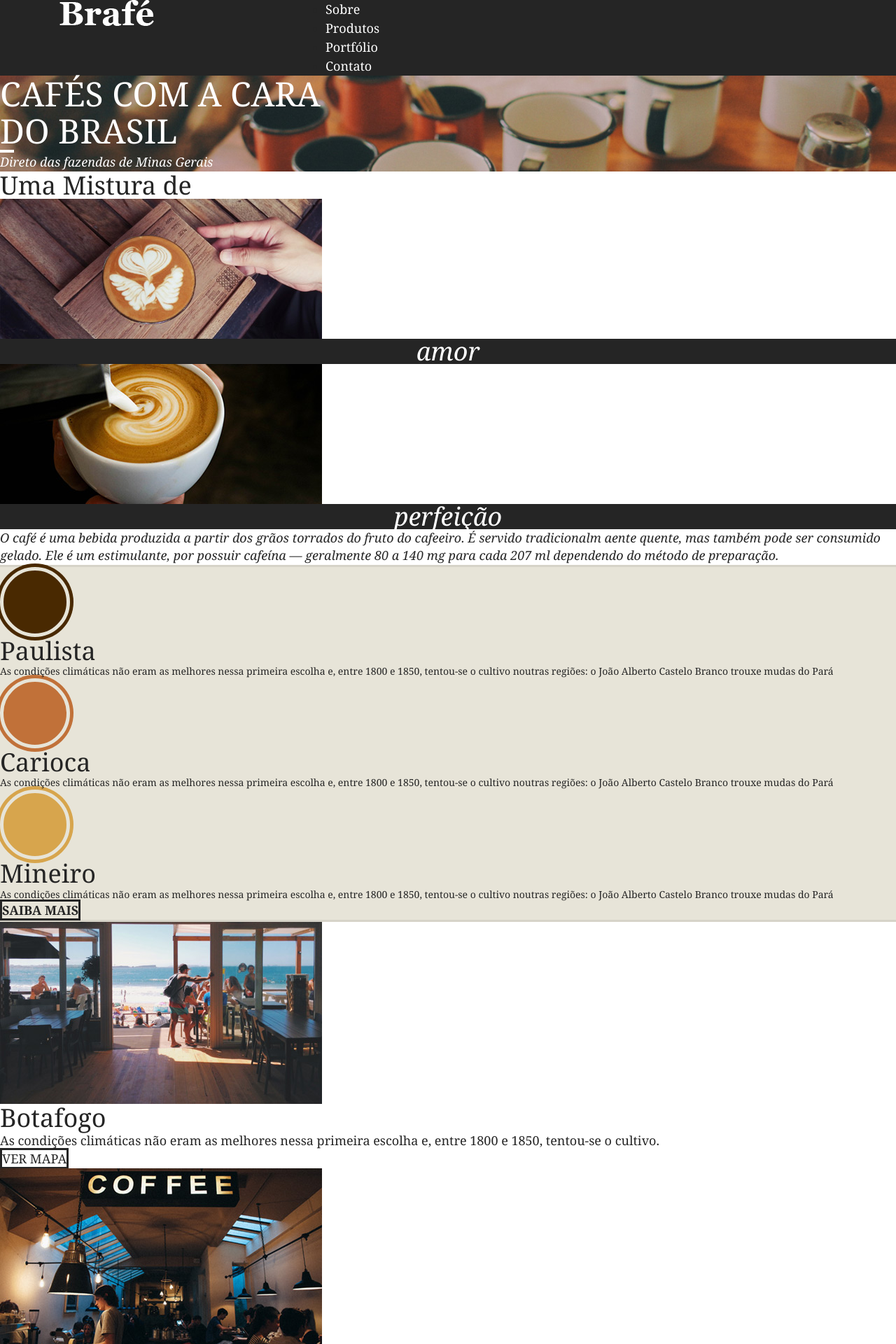
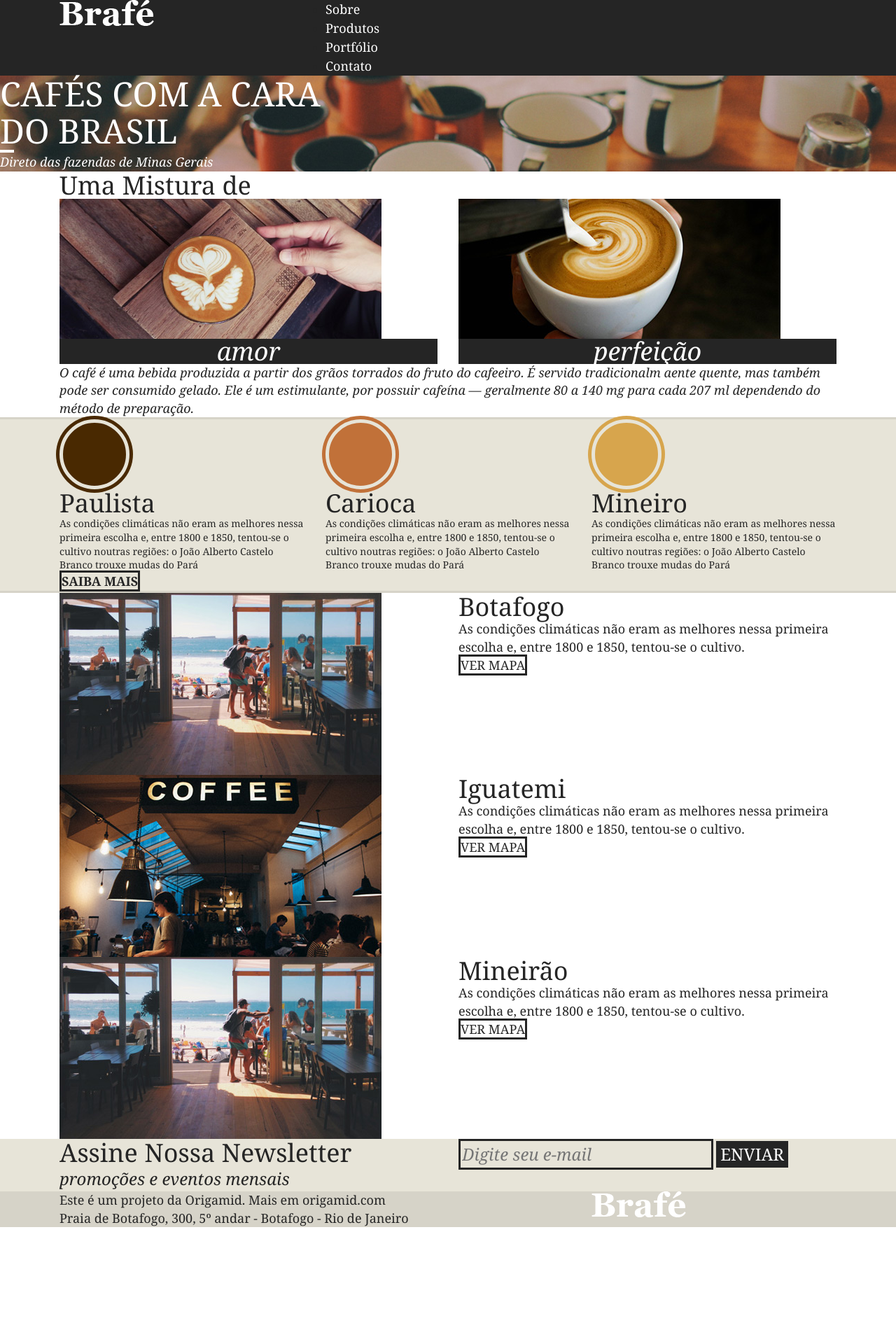
Before and after one commit to jgdj01/origamid-cursos, a PHP site: page / in a window 1280 px wide. Shown: the top 1920 px of the page at 70% size. After the commit the page ends 1753 px from the top, so only its background shows below. Run offline with PHP 8.4, Linux system fonts and the light colour scheme.

Commit message:
Brafé 1 - Bootstrap - HTML

```diff
--- a/css-avancado-posicionamento/brafe-1-bootstrap/css/style.css
+++ b/css-avancado-posicionamento/brafe-1-bootstrap/css/style.css
@@ -1,6 +1,11 @@
 /* Reset */
 
-body, h1, h2, h3, p, ul {
+body,
+h1,
+h2,
+h3,
+p,
+ul {
   padding: 0px;
   margin: 0px;
 }
@@ -12,6 +17,11 @@ body {
 
 * {
   box-sizing: border-box;
+}
+
+img {
+  display: block;
+  max-width: 100%;
 }
 
 /* Menu */
@@ -29,7 +39,7 @@ body {
 /* Intro */
 
 .intro {
-	background: url('../img/bg-intro.jpg') no-repeat center center;
+  background: url("../img/bg-intro.jpg") no-repeat center center;
   background-size: cover;
   color: #fff;
 }
@@ -40,7 +50,7 @@ body {
 }
 
 .intro h1::after {
-	content: '';
+  content: "";
   display: block;
   width: 20px;
   height: 4px;
@@ -88,7 +98,7 @@ body {
 }
 
 .produtos-item h2::before {
-	content: '';
+  content: "";
   display: block;
   width: 100px;
   height: 100px;
--- a/css-avancado-posicionamento/brafe-1-bootstrap/index.html
+++ b/css-avancado-posicionamento/brafe-1-bootstrap/index.html
@@ -32,14 +32,14 @@
 		<p>Direto das fazendas de Minas Gerais</p>
 	</main>
 
-	<section class="sobre">
+	<section class="sobre container">
 		<h2>Uma Mistura de</h2>
-		<div>
-			<div class="sobre-item">
+		<div class="row">
+			<div class="col-sm sobre-item">
 				<img src="img/cafe-1.jpg">
 				<h3>amor</h3>
 			</div>
-			<div class="sobre-item">
+			<div class="col-sm sobre-item">
 				<img src="img/cafe-2.jpg">
 				<h3>perfeição</h3>
 			</div>
@@ -50,30 +50,37 @@
 	</section>
 
 	<section class="produtos">
-		<div>
-			<div class="produtos-item">
+		<div class="container">
+			<div class="row">
+				<div class="produtos-item col-sm">
 					<h2 class="produtos-paulista">Paulista</h2>
-				<p>As condições climáticas não eram as melhores nessa primeira escolha e, entre 1800 e 1850, tentou-se o
+					<p>As condições climáticas não eram as melhores nessa primeira escolha e, entre 1800 e 1850,
+						tentou-se o
 						cultivo noutras regiões: o João Alberto Castelo Branco trouxe mudas do Pará</p>
 				</div>
-			<div class="produtos-item">
+				<div class="produtos-item col-sm">
 					<h2 class="produtos-carioca">Carioca</h2>
-				<p>As condições climáticas não eram as melhores nessa primeira escolha e, entre 1800 e 1850, tentou-se o
+					<p>As condições climáticas não eram as melhores nessa primeira escolha e, entre 1800 e 1850,
+						tentou-se o
 						cultivo noutras regiões: o João Alberto Castelo Branco trouxe mudas do Pará</p>
 				</div>
-			<div class="produtos-item">
+				<div class="produtos-item col-sm">
 					<h2 class="produtos-mineiro">Mineiro</h2>
-				<p>As condições climáticas não eram as melhores nessa primeira escolha e, entre 1800 e 1850, tentou-se o
+					<p>As condições climáticas não eram as melhores nessa primeira escolha e, entre 1800 e 1850,
+						tentou-se o
 						cultivo noutras regiões: o João Alberto Castelo Branco trouxe mudas do Pará</p>
 				</div>
 			</div>
 			<a class="produtos-btn" href="#">Saiba Mais</a>
+		</div>
 	</section>
 
-	<section class="locais">
-		<div class="locais-item">
+	<section class="locais container">
+		<div class="locais-item row">
+			<div class="col-sm">
 				<img src="img/botafogo.jpg" alt="Brafé unidade Botafogo">
-			<div>
+			</div>
+			<div class="col-sm">
 				<h2>Botafogo</h2>
 				<p>As condições climáticas não eram as melhores nessa primeira escolha e, entre 1800 e 1850, tentou-se o
 					cultivo.</p>
@@ -81,9 +88,11 @@
 			</div>
 		</div>
 
-		<div class="locais-item">
+		<div class="locais-item row">
+			<div class="col-md">
 				<img src="img/iguatemi.jpg" alt="Brafé unidade Iguatemi">
-			<div>
+			</div>
+			<div class="col-sm">
 				<h2>Iguatemi</h2>
 				<p>As condições climáticas não eram as melhores nessa primeira escolha e, entre 1800 e 1850, tentou-se o
 					cultivo.</p>
@@ -91,9 +100,11 @@
 			</div>
 		</div>
 
-		<div class="locais-item">
+		<div class="locais-item row">
+			<div class="col-sm">
 				<img src="img/botafogo.jpg" alt="Brafé unidade Mineirão">
-			<div>
+			</div>
+			<div class="col-sm">
 				<h2>Mineirão</h2>
 				<p>As condições climáticas não eram as melhores nessa primeira escolha e, entre 1800 e 1850, tentou-se o
 					cultivo.</p>
@@ -104,24 +115,33 @@
 	</section>
 
 	<section class="assine">
-		<div>
-			<div class="assine-info">
+		<div class="container">
+			<div class="row">
+				<div class="assine-info col-sm">
 					<h2>Assine Nossa Newsletter</h2>
 					<p>promoções e eventos mensais</p>
 				</div>
-			<form>
+				<form class="col-sm">
 					<label>E-mail</label>
 					<input type="text" placeholder="Digite seu e-mail">
 					<button type="submit">Enviar</button>
 				</form>
 			</div>
+		</div>
 	</section>
 
 	<footer class="footer">
-		<div>
-			<p>Este é um projeto da Origamid. Mais em origamid.com<br>Praia de Botafogo, 300, 5º andar - Botafogo - Rio
+		<div class="container">
+			<div class="row">
+				<p class="col-sm-8">Este é um projeto da Origamid. Mais em origamid.com<br>Praia de Botafogo, 300, 5º
+					andar
+					- Botafogo -
+					Rio
 					de Janeiro</p>
+				<div class="col-sm">
 					<img src="img/brafe.png" alt="Brafé">
+				</div>
+			</div>
 		</div>
 	</footer>
 
```
Lines whose indentation alone changed are shown as unchanged.
